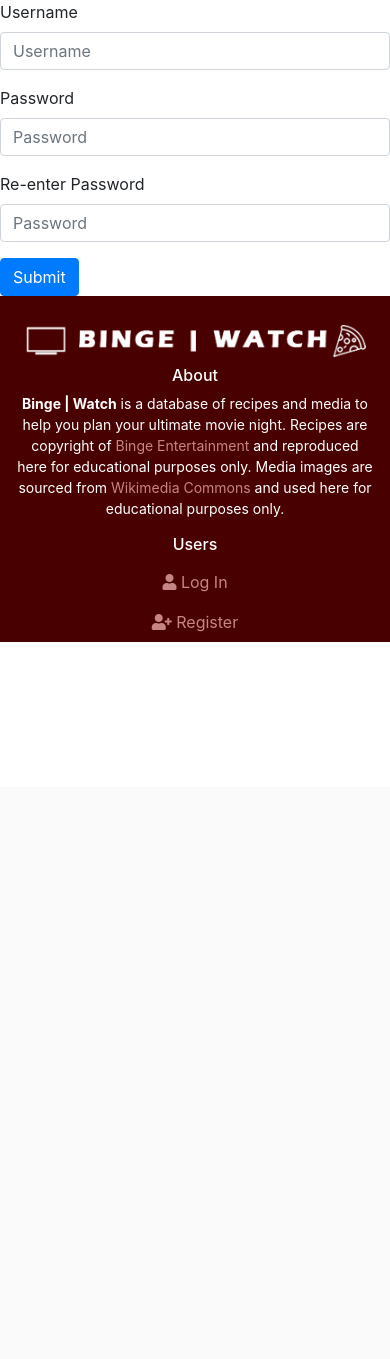
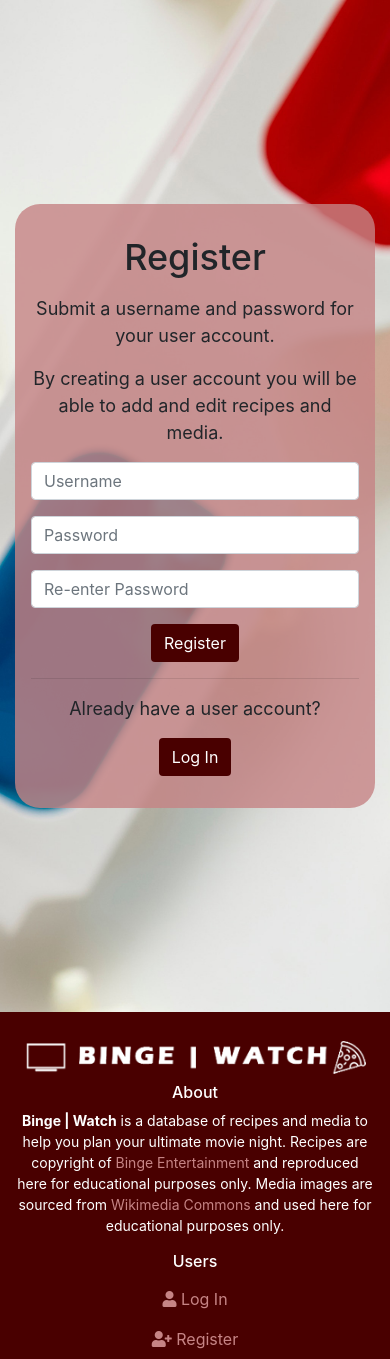
Before and after one commit to TwelvePercentHero/bingewatch, a Flask app: page /register in a window 390 px wide. Shown: the part 57-1416 px from the top of the page. Before the commit the page ends 699 px from the top, so only its background shows below. Run offline with Flask 2, Linux system fonts and the light colour scheme; some libraries are stand-ins or nearby versions.

Commit message:
Added styles for register.html including mobile

```diff
--- a/static/css/style.css
+++ b/static/css/style.css
@@ -12,6 +12,20 @@ main {
 }
 
 .main-bg {
+    height: 100vh;
+    background: url('../images/uploads/background-image.jpg');
+    background-repeat: no-repeat;
+    background-attachment: scroll;
+    -webkit-background-size: cover;
+    -moz-background-size: cover;
+    -o-background-size: cover;
+    background-size: cover;
+    display: flex;
+    align-items: center;
+    justify-content: center;
+}
+
+.login-bg {
     height: 100vh;
     background: url('../images/uploads/background-image.jpg');
     background-repeat: no-repeat;
@@ -303,7 +317,11 @@ footer a:hover {
     margin: 20px;
     background-color: #c68485;
     color: #000;
+}
 
+.login-page {
+    margin-top: 15px;
+    margin-bottom: 15px;
 }
 
 .login-subtitle {
@@ -319,6 +337,9 @@ footer a:hover {
     }
     .main-bg {
         height: 80vh;
+    }
+    .login-bg {
+        height: 120vh;
     }
     .jumbotron h1 {
         font-size: 36px;
--- a/templates/login.html
+++ b/templates/login.html
@@ -2,11 +2,11 @@
 
 {% block content %}
 
-<section class="container-fluid main-bg lg-img">
+<section class="container-fluid login-bg lg-img">
 
-    <div class="jumbotron">
+    <div class="jumbotron login-page">
     <div class="text-center">
-        <h1 class="text-center">Log In</h1>
+        <h1>Log In</h1>
         <p class="login-subtitle">Log in with the username and password you submitted when creating your user account.</p>
     </div>
     <form method='POST' action="{{ url_for('user_auth') }}">
--- a/templates/register.html
+++ b/templates/register.html
@@ -2,22 +2,36 @@
 
 {% block content %}
 
+<section class="container-fluid login-bg lg-img">
+
+    <div class="jumbotron login-page">
+        <div class="text-center">
+            <h1>Register</h1>
+            <p class="login-subtitle">Submit a username and password for your user account.</p>
+            <p class="login-subtitle">By creating a user account you will be able to add and edit recipes and media.</p>
+        </div>
     <form method='POST' action="{{ url_for('register')}}">
         <div class="form-group">
-            <label>Username</label>
             <input type="text" class="form-control" id="username" name="username" placeholder="Username">
         </div>
         <div class="form-group">
-            <label for="exampleInputPassword1">Password</label>
             <input type="password" class="form-control" id="password" name="password" placeholder="Password">
         </div>
         <div class="form-group">
-                <label for="exampleInputPassword1">Re-enter Password</label>
-                <input type="password" class="form-control" id="password2" name="password2" placeholder="Password">
+            <input type="password" class="form-control" id="password2" name="password2" placeholder="Re-enter Password">
             </div>
-        <button type="submit" class="btn btn-primary">Submit</button>
+        <div class="text-center">
+        <button type="submit" class="btn btn-control">Register</button>
+        </div>
+        <hr>
+        <div class="text-center">
+            <p class="login-subtitle">Already have a user account?</p>
+            <a class="btn btn-control" href="{{ url_for('login') }}">Log In</a>
+        </div>
     </form>
+    </div>
 
+</section>
 
 
 {% endblock %}
```
